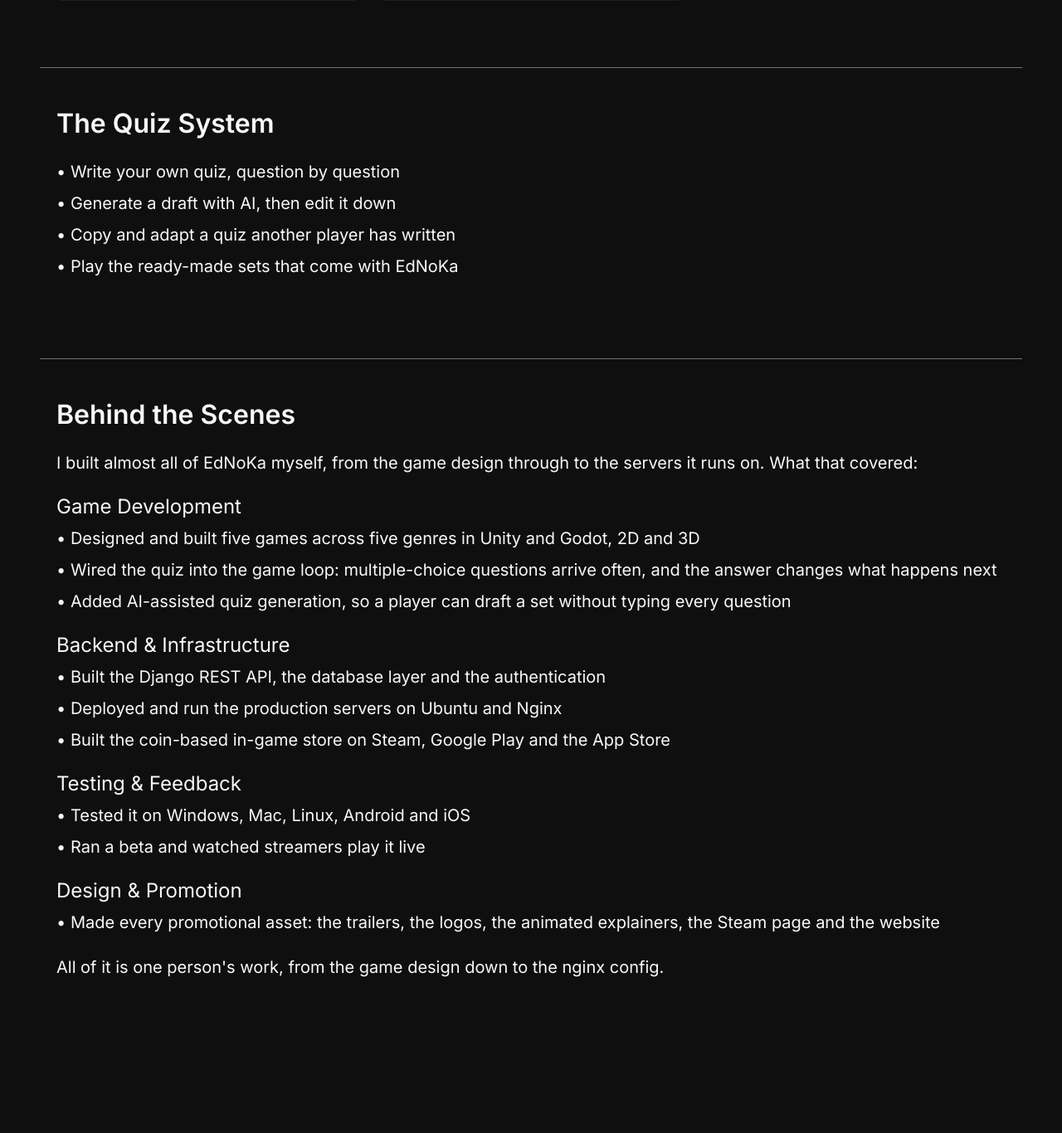
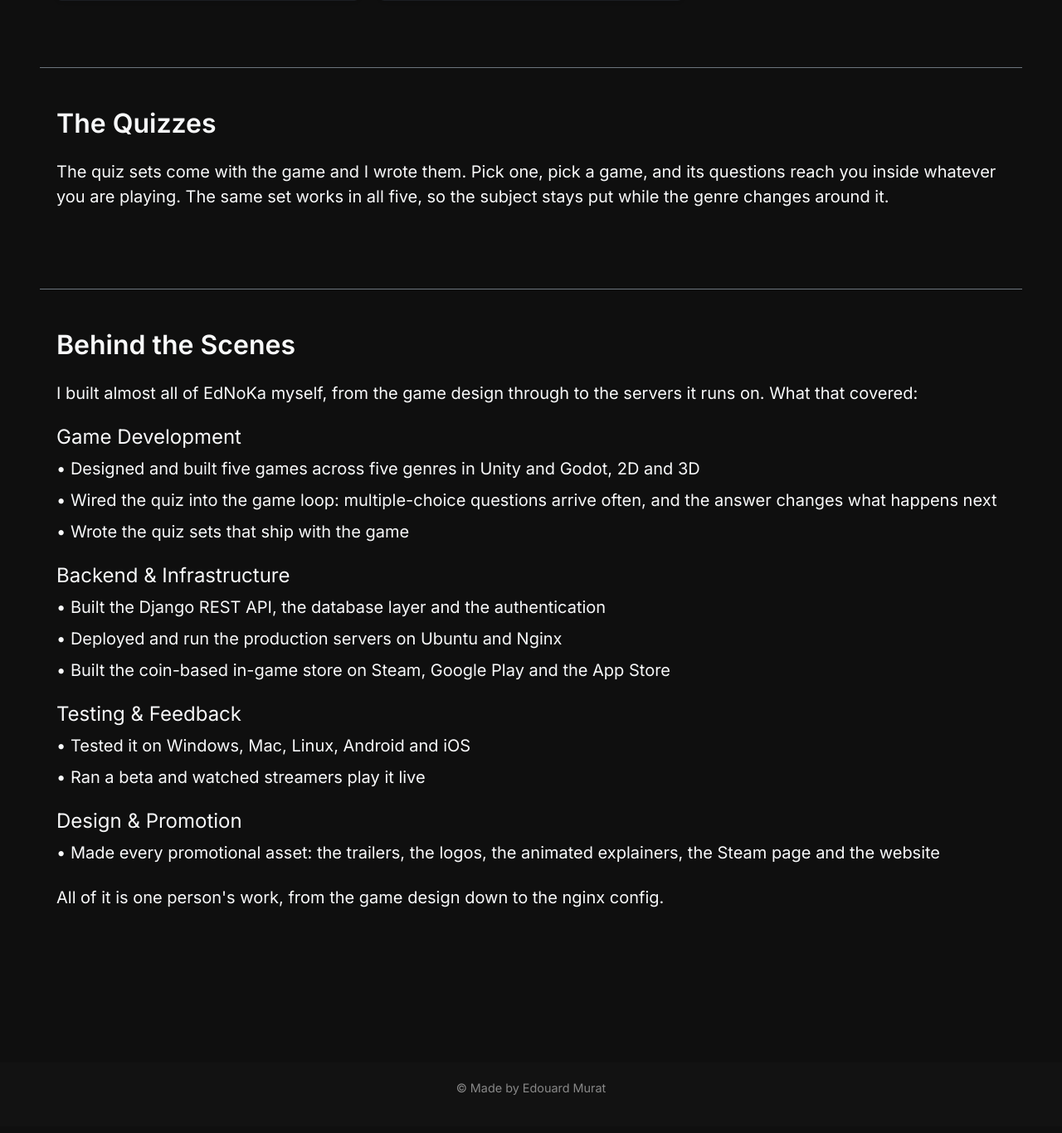
Before and after one commit to StrayEddy/edouardmurat.com, a Django app: page /games/ednoka/ in a window 1280 px wide. Shown: the part 2071-3437 px from the top of the page at 83% size. After the commit the page ends 3391 px from the top, so only its background shows below. Run offline with Django 5.2, Linux system fonts and the light colour scheme.

Commit message:
Drop quiz creation and AI generation from the EdNoKa page
Eddy: players cannot create quizzes any more, and the AI generation feature
is gone with it. The page was still advertising both, so it was selling a
product that no longer exists and contradicting the Steam no-AI declaration
at the same time.

Removed "write your own", the AI draft generation, and the community-made
sets. What is left is what is true: the quiz sets come with the game, he
wrote them, and any set plays in any of the five games.

Co-Authored-By: Claude Opus 5 <noreply@anthropic.com>
Claude-Session: https://claude.ai/code/session_01CyFBgUHRb1vtN6uErGrAq8

```diff
--- a/edouardmurat/core/templates/games/ednoka.html
+++ b/edouardmurat/core/templates/games/ednoka.html
@@ -23,7 +23,7 @@
           EdNoKa is a free educational gaming platform. Players answer quiz questions to progress through five games in five different genres.
         </p>
         <p class="lead text-light">
-          Pick a quiz or write your own, then play it in whichever game you like. Farming, mini golf, a hack-and-slash: the quiz stays the same and the game around it changes. How well you know the material is what moves you forward.
+          Pick a quiz, then play it in whichever game you like. Farming, mini golf, a hack-and-slash: the quiz stays the same and the game around it changes. How well you know the material is what moves you forward.
         </p>
         <a href="https://store.steampowered.com/app/3256100/EdNoKa/" target="_blank" class="btn btn-outline-light mt-3 px-4 py-2" data-umami-event="ednoka-playtest-clicked">
           Play the free Steam demo
@@ -163,17 +163,16 @@
     </div>
   </section>
 
-  <!-- Dynamic Quiz System -->
+  <!-- Quizzes -->
   <section class="pt-5 border-top border-secondary">
     <div class="row g-4">
       <div class="col">
-        <h2 class="text-light mb-4">The Quiz System</h2>
-        <ul class="list-unstyled fs-5">
-          <li class="mb-2">• Write your own quiz, question by question</li>
-          <li class="mb-2">• Generate a draft with AI, then edit it down</li>
-          <li class="mb-2">• Copy and adapt a quiz another player has written</li>
-          <li class="mb-2">• Play the ready-made sets that come with EdNoKa</li>
-        </ul>
+        <h2 class="text-light mb-4">The Quizzes</h2>
+        <p class="fs-5">
+          The quiz sets come with the game and I wrote them. Pick one, pick a game, and its
+          questions reach you inside whatever you are playing. The same set works in all five,
+          so the subject stays put while the genre changes around it.
+        </p>
       </div>
     </div>
   </section>
@@ -190,7 +189,7 @@
         <ul class="list-unstyled fs-5">
           <li class="mb-2">• Designed and built five games across five genres in Unity and Godot, 2D and 3D</li>
           <li class="mb-2">• Wired the quiz into the game loop: multiple-choice questions arrive often, and the answer changes what happens next</li>
-          <li class="mb-2">• Added AI-assisted quiz generation, so a player can draft a set without typing every question</li>
+          <li class="mb-2">• Wrote the quiz sets that ship with the game</li>
         </ul>
 
         <!-- Backend and Infrastructure -->
```
